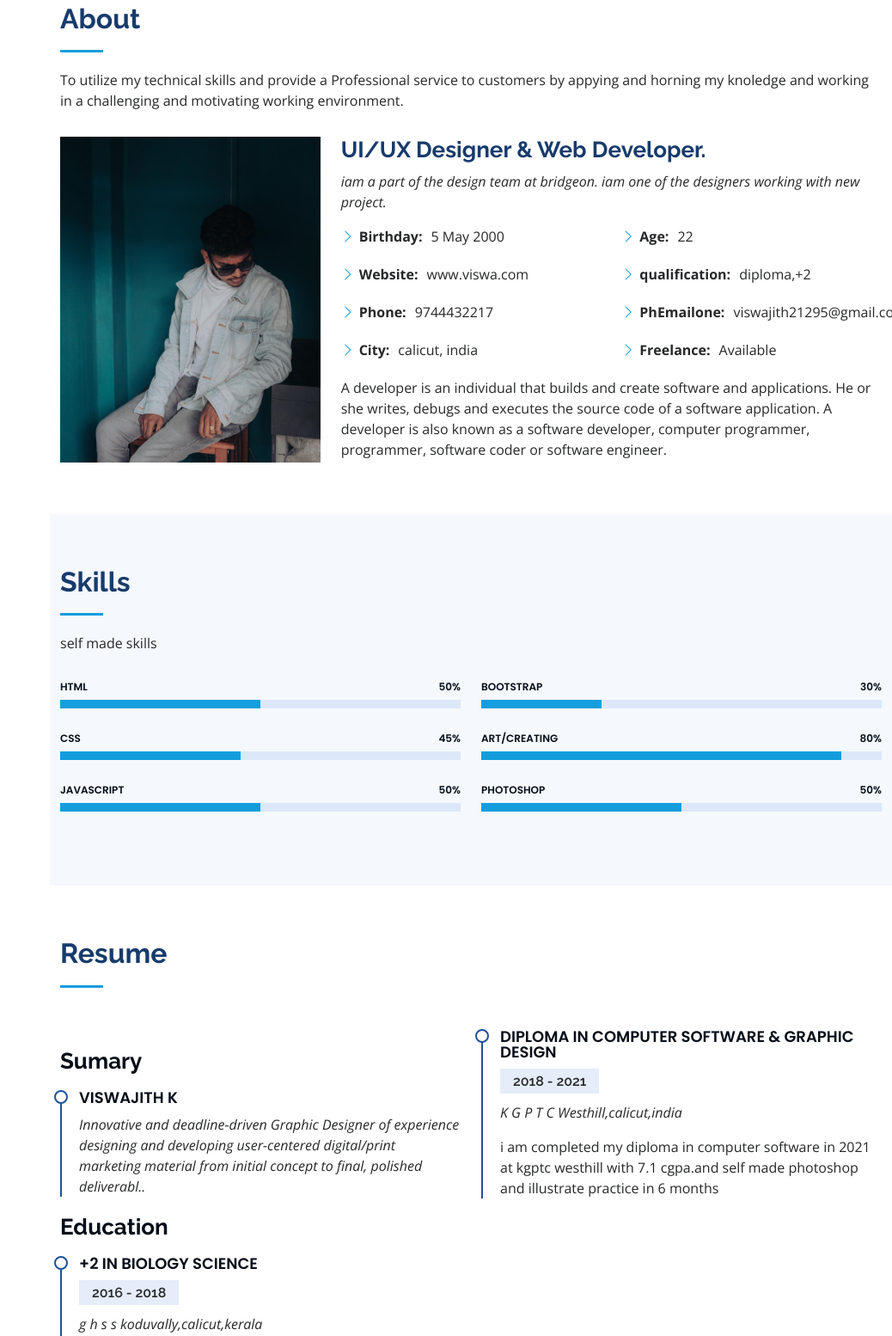
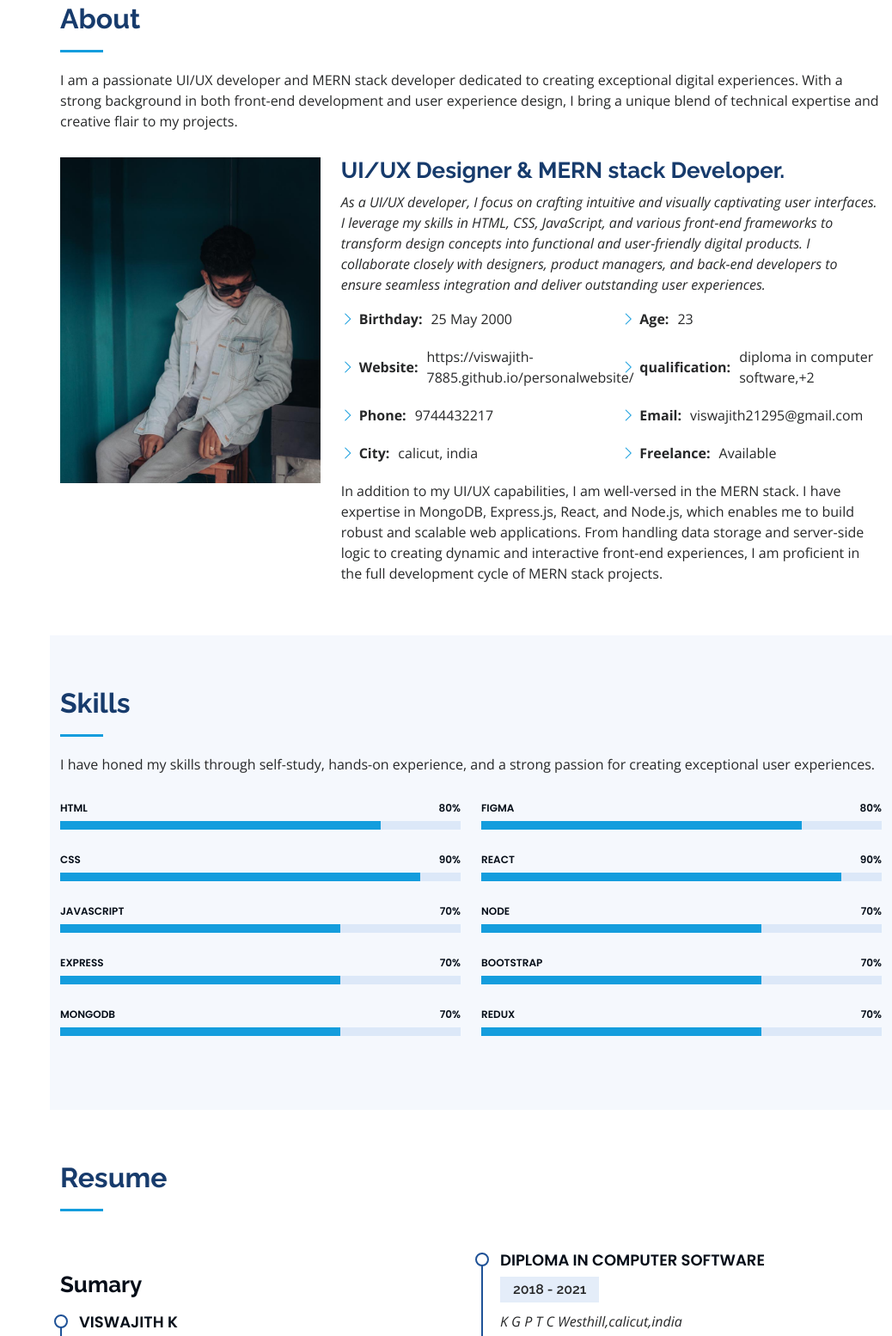
Before and after one commit to viswajith-7885/personalwebsite, a plain HTML site: page index.html in a window 1280 px wide. Shown: the part 857-2411 px from the top of the page at 86% size, without its empty margins (242-1280 px from the left). Drawn offline with nearby package versions, Linux system fonts and the light colour scheme.

Commit message:
secondcommit

```diff
--- a/index.html
+++ b/index.html
@@ -55,7 +55,7 @@
             class="facebook"><i class="bx bxl-facebook"></i></a>
           <a href="https://instagram.com/iam.viswa?igshid=Yzg5MTU1MDY=" target="_blank" class="instagram"><i class="bx bxl-instagram"></i></a>
           <!-- <a href="#" class="google-plus"><i class="bx bxl-skype"></i></a> -->
-          <a href="#" class="linkedin"><i class="bx bxl-linkedin"></i></a>
+          <a href="https://www.linkedin.com/in/viswajith-k-72368a263/" class="linkedin"><i class="bx bxl-linkedin"></i></a>
         </div>
       </div>
 
@@ -77,7 +77,7 @@
   <section id="hero" class="d-flex flex-column justify-content-center align-items-center">
     <div class="hero-container" data-aos="fade-in">
       <h1>Viswajith</h1>
-      <p>I'm <span class="typed" data-typed-items="Designer, Developer, Freelancer, Photographer"></span></p>
+      <p>I'm <span class="typed" data-typed-items="Designer, MERN stack Developer, Freelancer, Photographer"></span></p>
     </div>
   </section><!-- End Hero -->
 
@@ -89,8 +89,7 @@
 
         <div class="section-title">
           <h2>About</h2>
-          <p>To utilize my technical skills and provide a Professional service to customers by appying and horning my
-            knoledge and working in a challenging and motivating working environment.</p>
+          <p> I am a passionate UI/UX developer and MERN stack developer dedicated to creating exceptional digital experiences. With a strong background in both front-end development and user experience design, I bring a unique blend of technical expertise and creative flair to my projects.</p>
         </div>
 
         <div class="row">
@@ -98,24 +97,24 @@
             <img src="assets/img2.jpeg" class="img-fluid" alt="">
           </div>
           <div class="col-lg-8 pt-4 pt-lg-0 content" data-aos="fade-left">
-            <h3>UI/UX Designer &amp; Web Developer.</h3>
+            <h3>UI/UX Designer &amp; MERN stack Developer.</h3>
             <p class="fst-italic">
-              iam a part of the design team at bridgeon. iam one of the designers working with new project.
+              As a UI/UX developer, I focus on crafting intuitive and visually captivating user interfaces. I leverage my skills in HTML, CSS, JavaScript, and various front-end frameworks to transform design concepts into functional and user-friendly digital products. I collaborate closely with designers, product managers, and back-end developers to ensure seamless integration and deliver outstanding user experiences.
             </p>
             <div class="row">
               <div class="col-lg-6">
                 <ul>
-                  <li><i class="bi bi-chevron-right"></i> <strong>Birthday:</strong> <span>5 May 2000</span></li>
-                  <li><i class="bi bi-chevron-right"></i> <strong>Website:</strong> <span>www.viswa.com</span></li>
+                  <li><i class="bi bi-chevron-right"></i> <strong>Birthday:</strong> <span>25 May 2000</span></li>
+                  <li><i class="bi bi-chevron-right"></i> <strong>Website:</strong> <span>https://viswajith-7885.github.io/personalwebsite/</span></li>
                   <li><i class="bi bi-chevron-right"></i> <strong>Phone:</strong> <span>9744432217</span></li>
                   <li><i class="bi bi-chevron-right"></i> <strong>City:</strong> <span>calicut, india</span></li>
                 </ul>
               </div>
               <div class="col-lg-6">
                 <ul>
-                  <li><i class="bi bi-chevron-right"></i> <strong>Age:</strong> <span>22</span></li>
-                  <li><i class="bi bi-chevron-right"></i> <strong>qualification:</strong> <span>diploma,+2</span></li>
-                  <li><i class="bi bi-chevron-right"></i> <strong>PhEmailone:</strong>
+                  <li><i class="bi bi-chevron-right"></i> <strong>Age:</strong> <span>23</span></li>
+                  <li><i class="bi bi-chevron-right"></i> <strong>qualification:</strong> <span>diploma in computer software,+2</span></li>
+                  <li><i class="bi bi-chevron-right"></i> <strong>Email:</strong>
                     <span>viswajith21295@gmail.com</span>
                   </li>
                   <li><i class="bi bi-chevron-right"></i> <strong>Freelance:</strong> <span>Available</span></li>
@@ -123,9 +122,7 @@
               </div>
             </div>
             <p>
-              A developer is an individual that builds and create software and applications. He or she writes, debugs
-              and executes the source code of a software application. A developer is also known as a software developer,
-              computer programmer, programmer, software coder or software engineer.
+              In addition to my UI/UX capabilities, I am well-versed in the MERN stack. I have expertise in MongoDB, Express.js, React, and Node.js, which enables me to build robust and scalable web applications. From handling data storage and server-side logic to creating dynamic and interactive front-end experiences, I am proficient in the full development cycle of MERN stack projects.
             </p>
           </div>
         </div>
@@ -187,7 +184,7 @@
 
         <div class="section-title">
           <h2>Skills</h2>
-          <p>self made skills</p>
+          <p>I have honed my skills through self-study, hands-on experience, and a strong passion for creating exceptional user experiences.</p>
         </div>
 
         <div class="row skills-content">
@@ -195,25 +192,39 @@
           <div class="col-lg-6" data-aos="fade-up">
 
             <div class="progress">
-              <span class="skill">HTML <i class="val">50%</i></span>
+              <span class="skill">HTML <i class="val">80%</i></span>
               <div class="progress-bar-wrap">
-                <div class="progress-bar" role="progressbar" aria-valuenow="50" aria-valuemin="0" aria-valuemax="100">
+                <div class="progress-bar" role="progressbar" aria-valuenow="80" aria-valuemin="0" aria-valuemax="100">
                 </div>
               </div>
             </div>
 
             <div class="progress">
-              <span class="skill">CSS <i class="val">45%</i></span>
+              <span class="skill">CSS <i class="val">90%</i></span>
               <div class="progress-bar-wrap">
-                <div class="progress-bar" role="progressbar" aria-valuenow="45" aria-valuemin="0" aria-valuemax="100">
+                <div class="progress-bar" role="progressbar" aria-valuenow="90" aria-valuemin="0" aria-valuemax="100">
                 </div>
               </div>
             </div>
 
             <div class="progress">
-              <span class="skill">JavaScript <i class="val">50%</i></span>
+              <span class="skill">JavaScript <i class="val">70%</i></span>
               <div class="progress-bar-wrap">
-                <div class="progress-bar" role="progressbar" aria-valuenow="50" aria-valuemin="0" aria-valuemax="100">
+                <div class="progress-bar" role="progressbar" aria-valuenow="70" aria-valuemin="0" aria-valuemax="100">
+                </div>
+              </div>
+            </div>
+            <div class="progress">
+              <span class="skill">Express <i class="val">70%</i></span>
+              <div class="progress-bar-wrap">
+                <div class="progress-bar" role="progressbar" aria-valuenow="70" aria-valuemin="0" aria-valuemax="100">
+                </div>
+              </div>
+            </div>
+            <div class="progress">
+              <span class="skill">MongoDB <i class="val">70%</i></span>
+              <div class="progress-bar-wrap">
+                <div class="progress-bar" role="progressbar" aria-valuenow="70" aria-valuemin="0" aria-valuemax="100">
                 </div>
               </div>
             </div>
@@ -223,15 +234,15 @@
           <div class="col-lg-6" data-aos="fade-up" data-aos-delay="100">
 
             <div class="progress">
-              <span class="skill">bootstrap <i class="val">30%</i></span>
+              <span class="skill">figma<i class="val">80%</i></span>
               <div class="progress-bar-wrap">
-                <div class="progress-bar" role="progressbar" aria-valuenow="30" aria-valuemin="0" aria-valuemax="100">
+                <div class="progress-bar" role="progressbar" aria-valuenow="80" aria-valuemin="0" aria-valuemax="100">
                 </div>
               </div>
             </div>
 
             <div class="progress">
-              <span class="skill">art/creating <i class="val">80%</i></span>
+              <span class="skill">React <i class="val">90%</i></span>
               <div class="progress-bar-wrap">
                 <div class="progress-bar" role="progressbar" aria-valuenow="90" aria-valuemin="0" aria-valuemax="100">
                 </div>
@@ -239,9 +250,24 @@
             </div>
 
             <div class="progress">
-              <span class="skill">Photoshop <i class="val">50%</i></span>
+              <span class="skill">Node <i class="val">70%</i></span>
               <div class="progress-bar-wrap">
-                <div class="progress-bar" role="progressbar" aria-valuenow="50" aria-valuemin="0" aria-valuemax="100">
+                <div class="progress-bar" role="progressbar" aria-valuenow="70" aria-valuemin="0" aria-valuemax="100">
+                </div>
+              </div>
+            </div>
+
+            <div class="progress">
+              <span class="skill">bootstrap <i class="val">70%</i></span>
+              <div class="progress-bar-wrap">
+                <div class="progress-bar" role="progressbar" aria-valuenow="70" aria-valuemin="0" aria-valuemax="100">
+                </div>
+              </div>
+            </div>
+            <div class="progress">
+              <span class="skill">Redux <i class="val">70%</i></span>
+              <div class="progress-bar-wrap">
+                <div class="progress-bar" role="progressbar" aria-valuenow="70" aria-valuemin="0" aria-valuemax="100">
                 </div>
               </div>
             </div>
@@ -267,9 +293,7 @@
             <h3 class="resume-title">Sumary</h3>
             <div class="resume-item pb-0">
               <h4>viswajith k</h4>
-              <p><em>Innovative and deadline-driven Graphic Designer of experience designing and developing
-                  user-centered digital/print marketing material from initial concept to final, polished
-                  deliverabl..</em></p>
+              <p><em>Highly skilled MERN Stack Developer and UI/UX Designer with a strong passion for creating exceptional digital experiences. Combining technical expertise in MongoDB, Express.js, React, and Node.js with a keen eye for aesthetics and user-centric design principles, I am dedicated to delivering intuitive and visually captivating solutions. With a solid foundation in front-end development and extensive experience in UI/UX design, I excel in creating seamless user interfaces and optimizing user experiences across various platforms.</em></p>
               <!-- <ul>
                 <li>Portland par 127,Orlando, FL</li>
                 <li>(123) 456-7891</li>
@@ -281,8 +305,8 @@
             <div class="resume-item">
               <h4>+2 in biology science</h4>
               <h5>2016 - 2018</h5>
-              <p><em>g h s s koduvally,calicut,kerala</em></p>
-              <p>i am completed my +2 in biology science in 2016 at ghss koduvally,calicut with 75% of mark. </p>
+              <p><em>GHSS koduvally,calicut,kerala</em></p>
+              <p>In 2021, I completed my +2 education in Biology Science at GHSS Koduvally. During this time, I gained a solid foundation in various disciplines of biology, including anatomy, physiology, genetics, ecology, and more. I engaged in practical laboratory experiments, conducted research projects, and developed a deep understanding of biological concepts and processes. </p>
             </div>
           </div>
           <div class="col-lg-6" data-aos="fade-up" data-aos-delay="100">
@@ -297,11 +321,13 @@
                 <li>Oversee the efficient use of production project budgets ranging from $2,000 - $25,000</li>
               </ul> -->
 
-              <h4>diploma in computer software &amp; Graphic Design</h4>
+              <h4>diploma in computer software</h4>
               <h5>2018 - 2021</h5>
               <p><em>K G P T C Westhill,calicut,india</em></p>
-              <p>i am completed my diploma in computer software in 2021 at kgptc westhill with 7.1 cgpa.and self made
-                photoshop and illustrate practice in 6 months</p>
+              <p>
+                In 2018, I successfully completed my Diploma in Computer Software at KGPTC Westhill. This comprehensive program provided me with a strong foundation in various aspects of computer software development.
+
+                Throughout my studies, I gained knowledge and practical skills in programming languages such as Java, C++, and Python. I learned about software development methodologies, data structures, algorithms, and database management systems. Additionally, I acquired proficiency in web development technologies like HTML, CSS, and JavaScript.</p>
 
             </div>
             <!-- <div class="resume-item">
@@ -338,7 +364,7 @@
               <li data-filter="*" class="filter-active">my works</li>
               <li data-filter=".filter-app">art</li>
               <li data-filter=".filter-card">web</li>
-              <li data-filter=".filter-web">photo</li>
+
             </ul>
           </div>
         </div>
@@ -356,16 +382,7 @@
             </div>
           </div>
 
-          <div class="col-lg-4 col-md-6 portfolio-item filter-web">
-            <div class="portfolio-wrap">
-              <img src="assets/img/portfolio/portfolio-2.jpeg" class="img-fluid" alt="">
-              <div class="portfolio-links">
-                <a href="assets/img/portfolio/portfolio-2.jpg" data-gallery="portfolioGallery"
-                  class="portfolio-lightbox" title="Web 3"><i class="bx bx-plus"></i></a>
-                <a href="portfolio-details.html" title="More Details"><i class="bx bx-link"></i></a>
-              </div>
-            </div>
-          </div>
+
 
           <div class="col-lg-4 col-md-6 portfolio-item filter-app">
             <div class="portfolio-wrap">
@@ -383,6 +400,26 @@
               <img src="assets/img/portfolio/portfolio-4.jpeg" class="img-fluid" alt="">
               <div class="portfolio-links">
                 <a href="assets/img/portfolio/portfolio-4.jpg" data-gallery="portfolioGallery"
+                  class="portfolio-lightbox" title="Card 2"><i class="bx bx-plus"></i></a>
+                <a href="portfolio-details.html" title="More Details"><i class="bx bx-link"></i></a>
+              </div>
+            </div>
+          </div>
+          <div class="col-lg-4 col-md-6 portfolio-item filter-card">
+            <div class="portfolio-wrap">
+              <img src="assets/img/portfolio/port9.png" class="img-fluid" alt="">
+              <div class="portfolio-links">
+                <a href="assets/img/portfolio/port9.png" data-gallery="portfolioGallery"
+                  class="portfolio-lightbox" title="Card 2"><i class="bx bx-plus"></i></a>
+                <a href="portfolio-details.html" title="More Details"><i class="bx bx-link"></i></a>
+              </div>
+            </div>
+          </div>
+          <div class="col-lg-4 col-md-6 portfolio-item filter-card">
+            <div class="portfolio-wrap">
+              <img src="assets/img/portfolio/port10.png" class="img-fluid" alt="">
+              <div class="portfolio-links">
+                <a href="assets/img/portfolio/port10.png" data-gallery="portfolioGallery"
                   class="portfolio-lightbox" title="Card 2"><i class="bx bx-plus"></i></a>
                 <a href="portfolio-details.html" title="More Details"><i class="bx bx-link"></i></a>
               </div>
@@ -433,16 +470,7 @@
             </div>
           </div>
 
-          <div class="col-lg-4 col-md-6 portfolio-item filter-web">
-            <div class="portfolio-wrap">
-              <img src="assets/img/portfolio/portfolio-9.jpeg" class="img-fluid" alt="">
-              <div class="portfolio-links">
-                <a href="assets/img/portfolio/portfolio-9.jpg" data-gallery="portfolioGallery"
-                  class="portfolio-lightbox" title="Web 3"><i class="bx bx-plus"></i></a>
-                <a href="portfolio-details.html" title="More Details"><i class="bx bx-link"></i></a>
-              </div>
-            </div>
-          </div>
+
 
         </div>
 
@@ -513,7 +541,7 @@
               <div class="testimonial-item" data-aos="fade-up">
                 <p>
                   <i class="bx bxs-quote-alt-left quote-icon-left"></i>
-                  he is well performer.
+                  I have had the pleasure of collaborating with viswajith on multiple projects, and their skills as a UI/UX and MERN stack developer are truly commendable
                   <i class="bx bxs-quote-alt-right quote-icon-right"></i>
                 </p>
                 <img src="assets/img/testimonials/testimonials-1.jpeg" class="testimonial-img" alt="">
@@ -526,7 +554,7 @@
               <div class="testimonial-item" data-aos="fade-up" data-aos-delay="100">
                 <p>
                   <i class="bx bxs-quote-alt-left quote-icon-left"></i>
-                  work ethic person.
+                  We are extremely impressed with viswajith's expertise as a MERN stack developer.
                   <i class="bx bxs-quote-alt-right quote-icon-right"></i>
                 </p>
                 <img src="assets/img/testimonials/testimonials-2.jpeg" class="testimonial-img" alt="">
@@ -539,7 +567,7 @@
               <div class="testimonial-item" data-aos="fade-up" data-aos-delay="200">
                 <p>
                   <i class="bx bxs-quote-alt-left quote-icon-left"></i>
-                  very well in communucation.
+                  Working with viswajith as our UI/UX developer has been an absolute pleasure.
                   <i class="bx bxs-quote-alt-right quote-icon-right"></i>
                 </p>
                 <img src="assets/img/testimonials/testimonials-3.jpeg" class="testimonial-img" alt="">
@@ -552,7 +580,7 @@
               <div class="testimonial-item" data-aos="fade-up" data-aos-delay="300">
                 <p>
                   <i class="bx bxs-quote-alt-left quote-icon-left"></i>
-                  joy full man he is.
+                  viswajith consistently delivers high-quality solutions within the specified timelines and has been a valuable asset to our project.
                   <i class="bx bxs-quote-alt-right quote-icon-right"></i>
                 </p>
                 <img src="assets/img/testimonials/testimonials-4.jpeg" class="testimonial-img" alt="">
@@ -565,7 +593,7 @@
               <div class="testimonial-item" data-aos="fade-up" data-aos-delay="400">
                 <p>
                   <i class="bx bxs-quote-alt-left quote-icon-left"></i>
-                  creative in design works.
+                  viswajith is an outstanding professional, and I highly recommend their services
                   <i class="bx bxs-quote-alt-right quote-icon-right"></i>
                 </p>
                 <img src="assets/img/testimonials/testimonials-5.jpeg" class="testimonial-img" alt="">
```
Also changed, not shown: portfolio-details.html (+1 -7 lines), assets/img/portfolio/port10.png (added), assets/img/portfolio/port9.png (added), assets/img/portfolio/portfolio-2.jpeg (deleted), assets/img/portfolio/portfolio-4.jpeg, assets/img/portfolio/portfolio-5.jpeg (deleted), assets/img/portfolio/portfolio-8.jpeg, assets/img/portfolio/portfolio-9.jpeg (deleted), assets/img/portfolio/portfolio-details-1.jpg (deleted), assets/img/portfolio/portfolio-details-2.jpg (deleted), assets/img/portfolio/portfolio-details-3.jpg (deleted), assets/img/profile-img.jpg (deleted).
